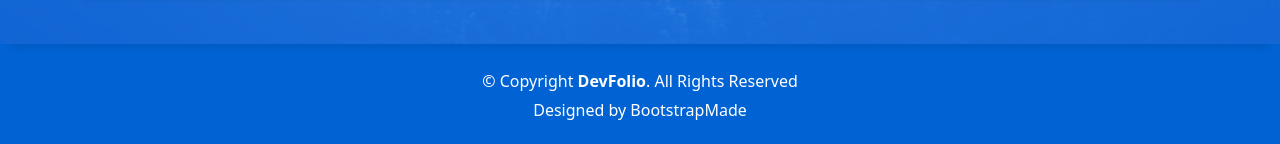
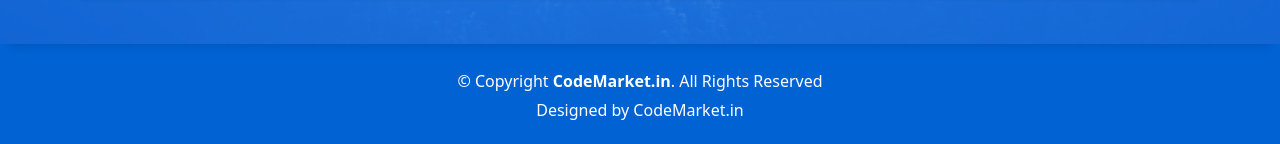
Before and after one commit to codewithdhruv22/DhananjayArne, a plain HTML site: page index.html in a window 1280 px wide. Shown: the part 7043-7187 px from the top of the page. Drawn offline with Linux system fonts and the light colour scheme.

Commit message:
Update index.html

```diff
--- a/index.html
+++ b/index.html
@@ -1195,7 +1195,7 @@
       <div class="row">
         <div class="col-sm-12">
           <div class="copyright-box">
-            <p class="copyright">&copy; Copyright <strong>DevFolio</strong>. All Rights Reserved</p>
+            <p class="copyright">&copy; Copyright <strong>CodeMarket.in</strong>. All Rights Reserved</p>
             <div class="credits">
               <!--
               All the links in the footer should remain intact.
@@ -1203,7 +1203,7 @@
               Licensing information: https://bootstrapmade.com/license/
               Purchase the pro version with working PHP/AJAX contact form: https://bootstrapmade.com/buy/?theme=DevFolio
             -->
-              Designed by <a href="https://bootstrapmade.com/">BootstrapMade</a>
+              Designed by <a href="https://codemarket.in/">CodeMarket.in</a>
             </div>
           </div>
         </div>
```
